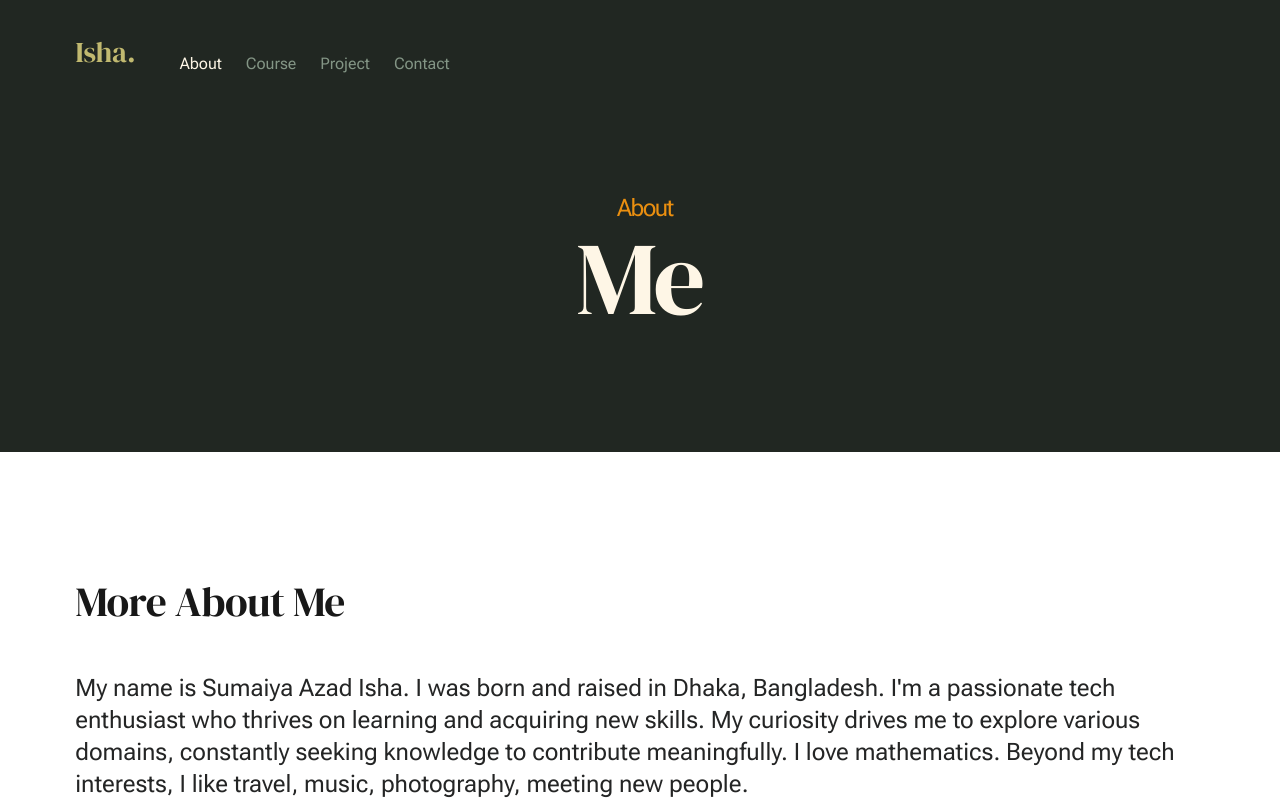
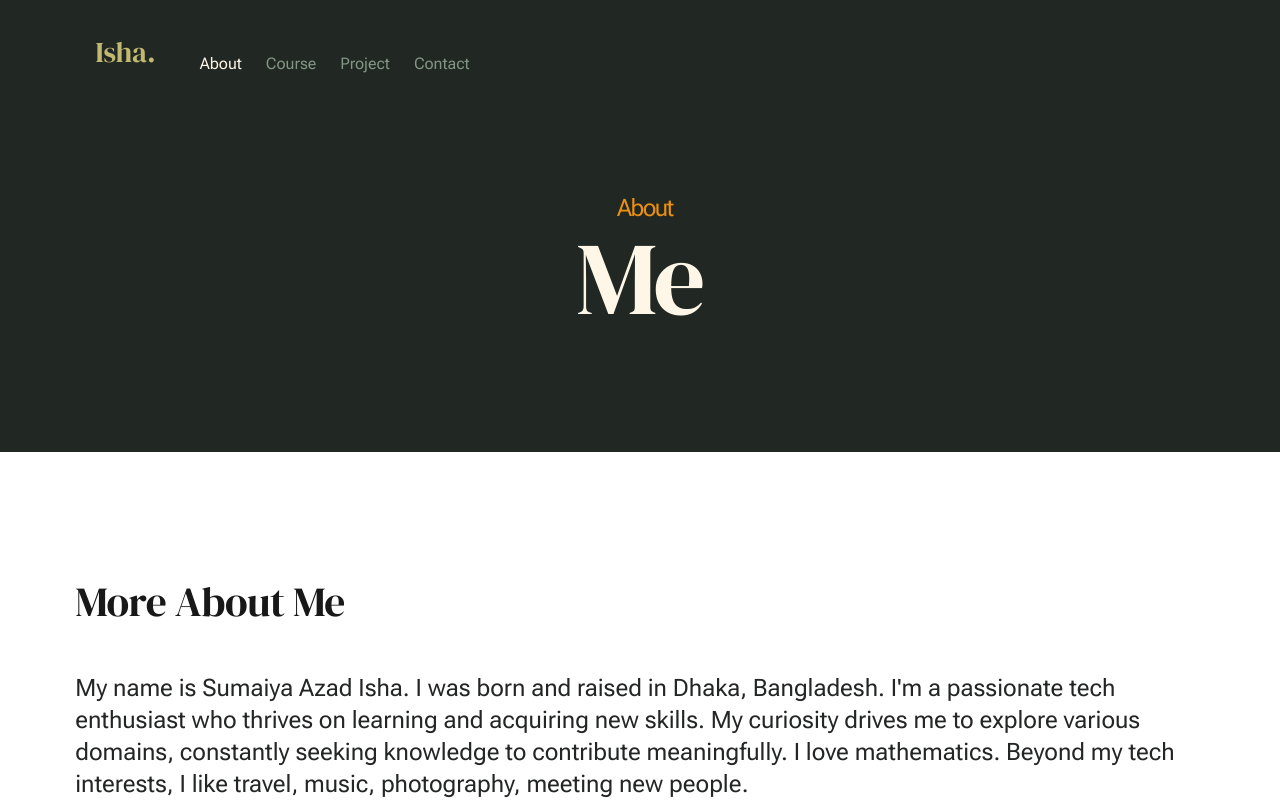
Before and after one commit to sumaiyaazadisha/portfolio, a plain HTML site: page about.html in a window 1280 px wide. Shown: the top 803 px of the page. Drawn offline with Linux system fonts and the light colour scheme.

Commit message:
5th commit

```diff
--- a/about.html
+++ b/about.html
@@ -54,7 +54,7 @@
             <div class="row s-header__inner width-sixteen-col">
 
                 <div class="s-header__block">
-                    <a href="index.html"><h4 class="list-items__item-title beeping-text">Isha.</h4></a>
+                    <a href="index.html"><h4 class="list-items__item-title beeping-text " style="margin-left: 20px;">Isha.</h4></a>
 
                     <a class="s-header__menu-toggle" href="#0"><span>Menu</span></a>
                 </div> <!-- end s-header__block -->
```
Also changed, not shown: contact.html (+1 -1 lines).
